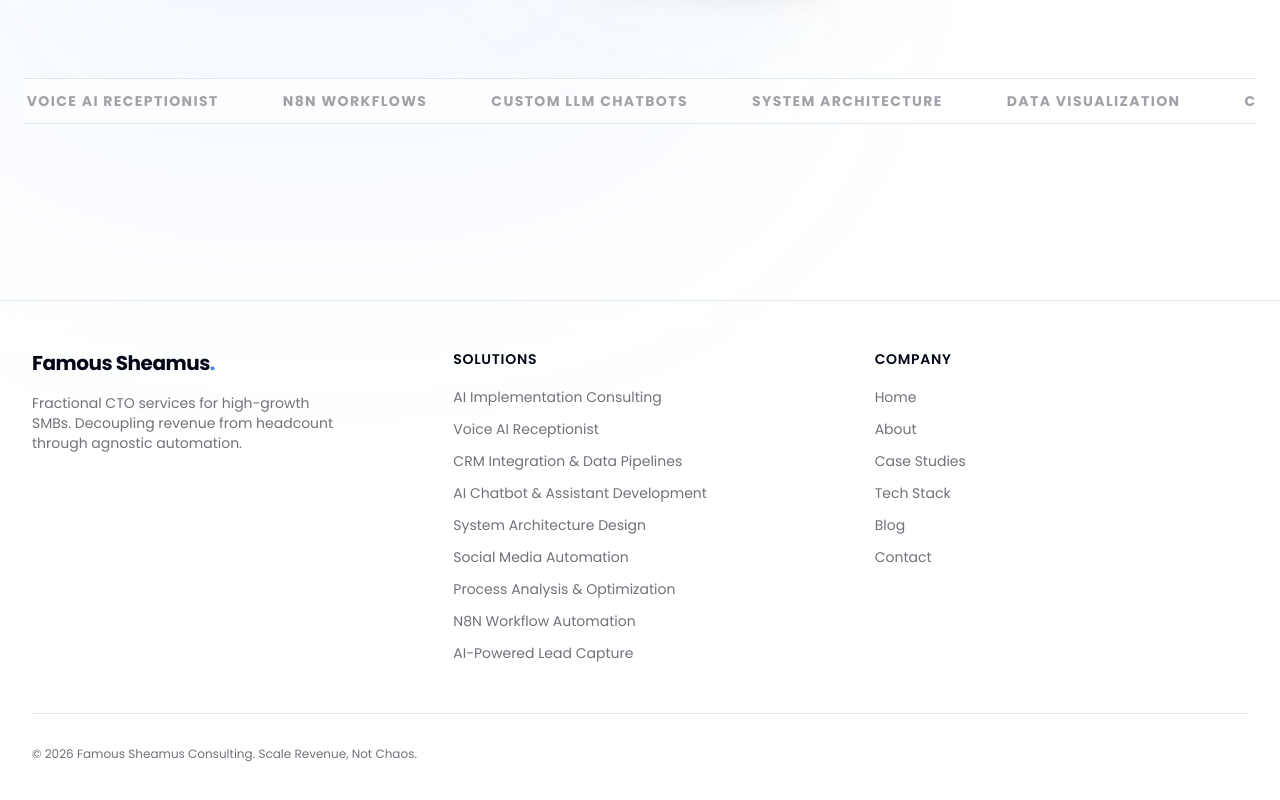
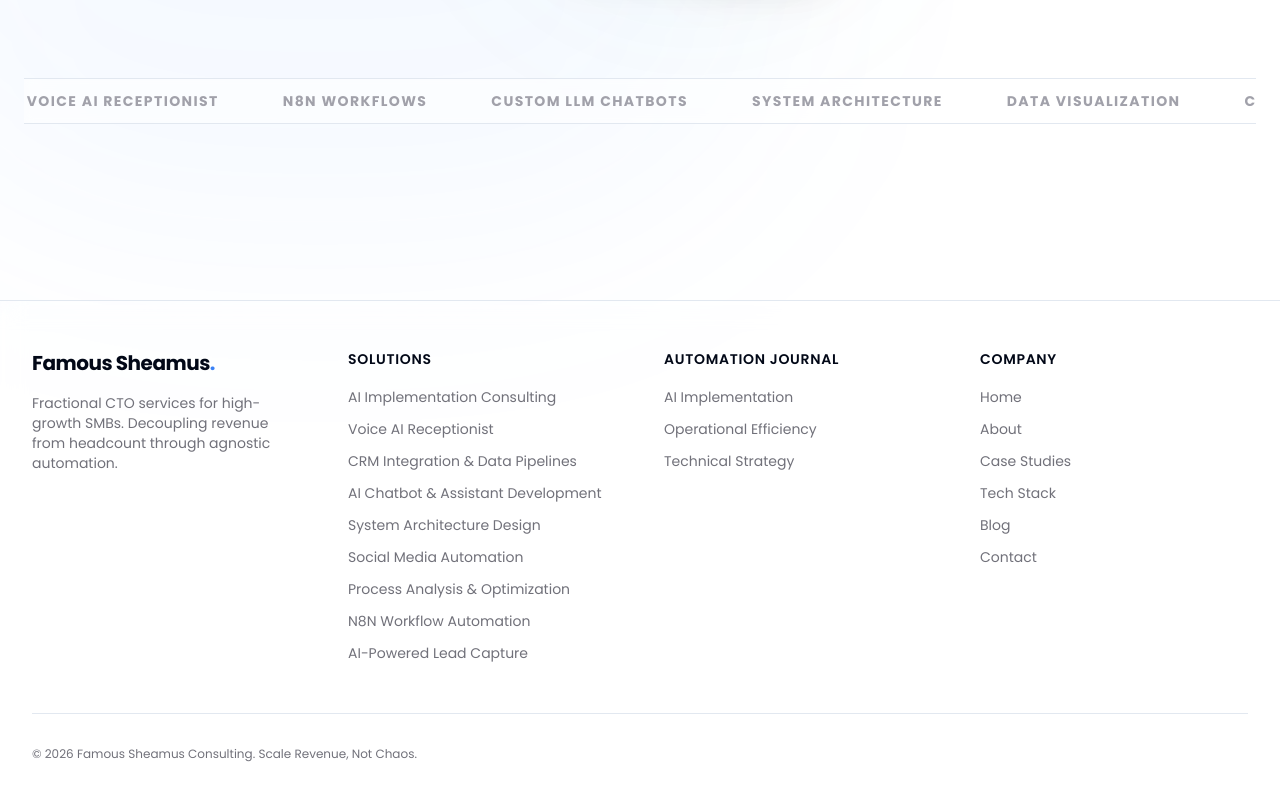
Before and after one commit to famousshea/famous-sheamus-website, a Next.js app: page / in a window 1280 px wide. Shown: the part 818-1618 px from the top of the page. Built offline with nearby package versions, Linux system fonts and the light colour scheme.

Commit message:
added robots.txt, updated meta data, updated footer

```diff
--- a/src/app/layout.tsx
+++ b/src/app/layout.tsx
@@ -57,7 +57,7 @@ const jsonLd = {
   "name": "Famous Sheamus Consulting",
   "@id": "https://famoussheamus.com/#organization",
   "url": "https://famoussheamus.com",
-  "image": "https://famoussheamus.com/logo.png", // Add your logo URL
+  "image": "https://famoussheamus.com/images/og-main.png", // Add your logo URL
   "address": {
     "@type": "PostalAddress",
     "addressLocality": "Dallas",
--- /dev/null
+++ b/src/app/robots.ts
@@ -0,0 +1,12 @@
+import { MetadataRoute } from 'next';
+
+export default function robots(): MetadataRoute.Robots {
+  return {
+    rules: {
+      userAgent: '*',
+      allow: '/',
+      disallow: ['/api/', '/_next/', '/private/'],
+    },
+    sitemap: 'https://www.famoussheamus.com/sitemap.xml',
+  };
+}
--- a/src/components/Footer.tsx
+++ b/src/components/Footer.tsx
@@ -1,5 +1,5 @@
 import Link from "next/link";
-import { services } from "#site/content";
+import { services, blogs } from "#site/content";
 
 const mainLinks = [
   { href: "/", label: "Home" },
@@ -14,10 +14,15 @@ export function Footer() {
   // Get all services to list them for bot crawlability
   const footerServices = [...services].sort((a, b) => (a.order || 99) - (b.order || 99));
 
+  // Extract unique published blog categories
+  const blogCategories = Array.from(
+    new Set(blogs.filter(b => b.published && b.category !== "Uncategorized").map(b => b.category))
+  ).sort();
+
   return (
     <footer className="w-full border-t border-border mt-20 bg-canvas/50 backdrop-blur-md">
       <div className="mx-auto max-w-7xl px-6 py-12 lg:px-8">
-        <div className="grid grid-cols-1 md:grid-cols-3 gap-12">
+        <div className="grid grid-cols-1 md:grid-cols-4 gap-12">
 
           {/* Column 1: Brand & Philosophy */}
           <div className="flex flex-col space-y-4">
@@ -46,7 +51,24 @@ export function Footer() {
             </ul>
           </div>
 
-          {/* Column 3: Navigation */}
+          {/* Column 3: Category Links (Critical for GEO) */}
+          <div>
+            <h4 className="text-sm font-semibold uppercase tracking-wider mb-4">Automation Journal</h4>
+            <ul className="space-y-2">
+              {blogCategories.map((category) => (
+                <li key={category}>
+                  <Link
+                    href={`/blog`}
+                    className="text-sm text-zinc-500 hover:text-accent transition-colors"
+                  >
+                    {category}
+                  </Link>
+                </li>
+              ))}
+            </ul>
+          </div>
+
+          {/* Column 4: Navigation */}
           <div>
             <h4 className="text-sm font-semibold uppercase tracking-wider mb-4">Company</h4>
             <ul className="space-y-2">
```
